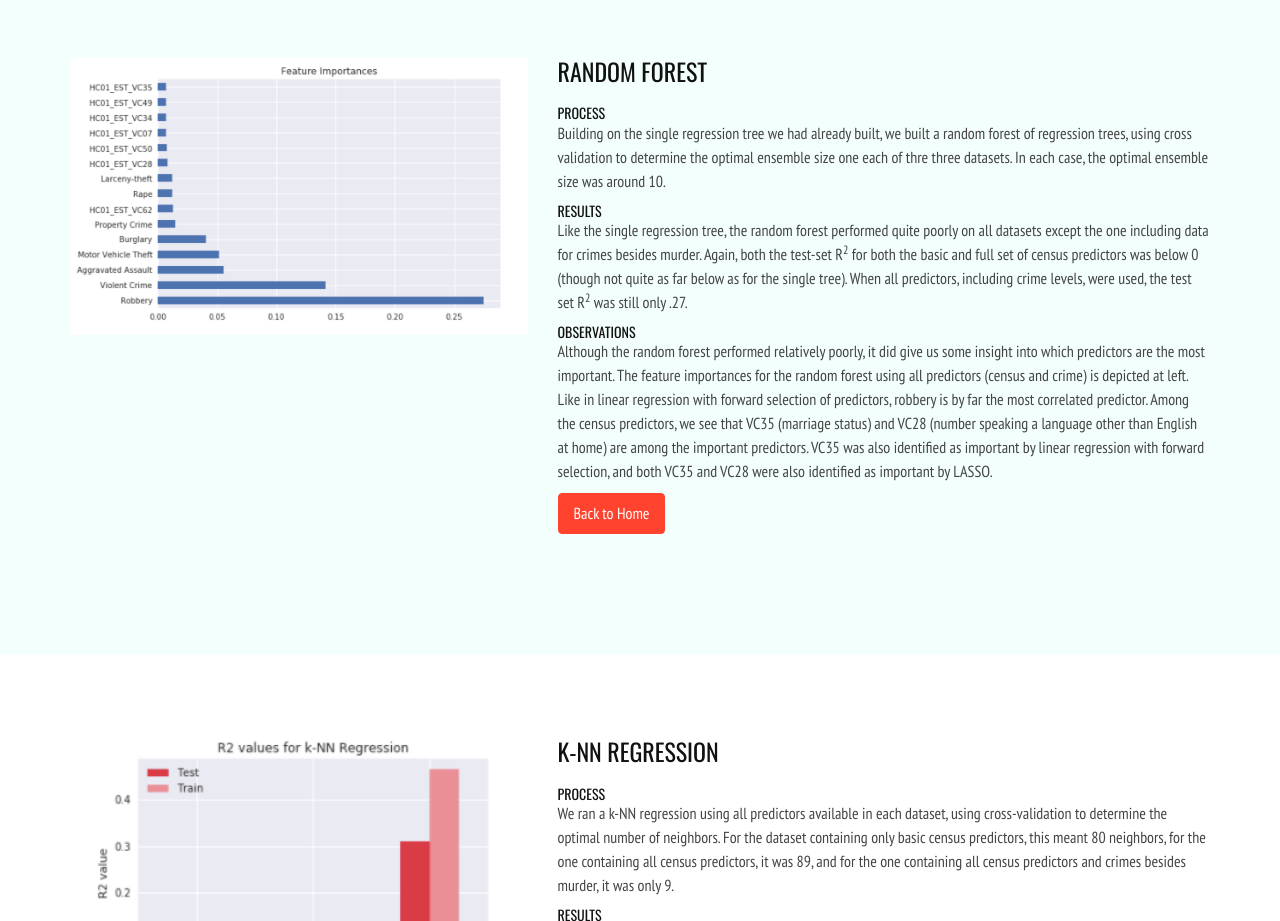
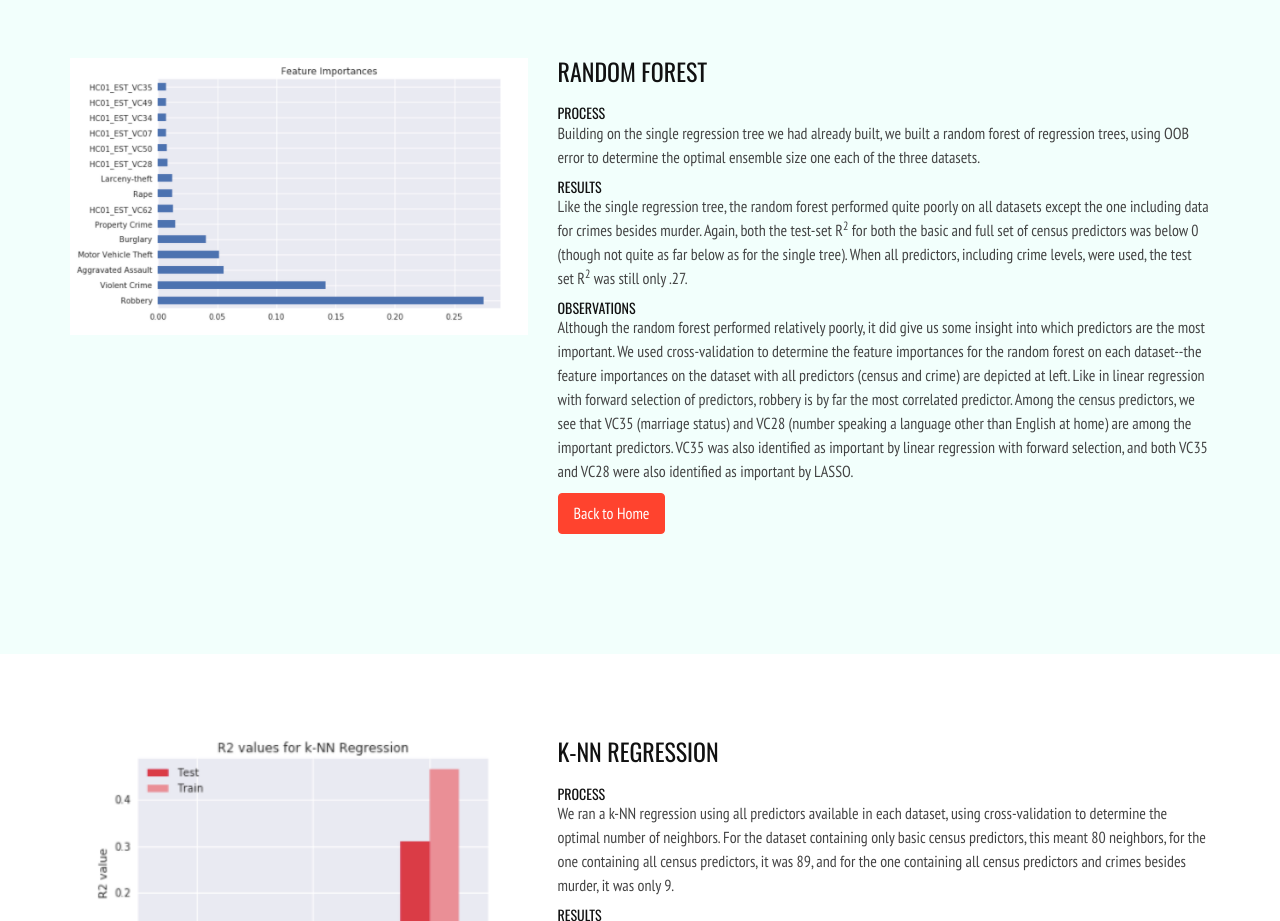
Before and after one commit to emilylaiken/emilylaiken.github.io, a plain HTML site: page models.html in a window 1280 px wide. Shown: the part 4660-5581 px from the top of the page. Drawn offline with nearby package versions, Linux system fonts and the light colour scheme; some packages are replaced by stand-ins of ours.

Commit message:
random forest

```diff
--- a/models.html
+++ b/models.html
@@ -353,12 +353,12 @@
                    <br />
                    <div class="about-text">
                     <h5>Process</h5>
-                    <p>Building on the single regression tree we had already built, we built a random forest of regression trees, using cross validation to determine the optimal ensemble size one each of thre three datasets. In each case, the optimal ensemble size was around 10.</p>
+                    <p>Building on the single regression tree we had already built, we built a random forest of regression trees, using OOB error to determine the optimal ensemble size one each of the three datasets.</p>
 
                     <h5>Results</h5>
                     <p>Like the single regression tree, the random forest performed quite poorly on all datasets except the one including data for crimes besides murder. Again, both the test-set R<sup>2</sup> for both the basic and full set of census predictors was below 0 (though not quite as far below as for the single tree). When all predictors, including crime levels, were used, the test set R<sup>2</sup> was still only .27.
                     <h5>Observations</h5>
-                       <p>Although the random forest performed relatively poorly, it did give us some insight into which predictors are the most important. The feature importances for the random forest using all predictors (census and crime) is depicted at left. Like in linear regression with forward selection of predictors, robbery is by far the most correlated predictor. Among the census predictors, we see that VC35 (marriage status) and VC28 (number speaking a language other than English at home) are among the important predictors. VC35 was also identified as important by linear regression with forward selection, and both VC35 and VC28 were also identified as important by LASSO.
+                       <p>Although the random forest performed relatively poorly, it did give us some insight into which predictors are the most important. We used cross-validation to determine the feature importances for the random forest on each dataset--the feature importances on the dataset with all predictors (census and crime) are depicted at left. Like in linear regression with forward selection of predictors, robbery is by far the most correlated predictor. Among the census predictors, we see that VC35 (marriage status) and VC28 (number speaking a language other than English at home) are among the important predictors. VC35 was also identified as important by linear regression with forward selection, and both VC35 and VC28 were also identified as important by LASSO.
                    </div>
                    <div class="subscription">
                                 <a href = "index.html#models"> <input type="submit" class="btn btn-primary" value="Back to Home"> </a>
```
Also changed, not shown: index.html (+1 -1 lines).
